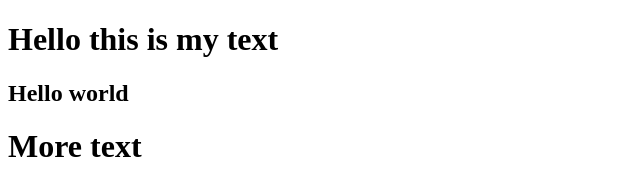
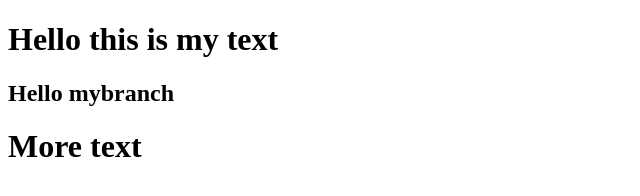
Before and after one commit to KosalSreyka/TestingGit, a plain HTML site: page index.html in a window 1280 px wide. Shown: the whole page, without its empty margins (0-640 px from the left). Drawn offline with Linux system fonts and the light colour scheme.

Commit message:
code in new branch

```diff
--- a/index.html
+++ b/index.html
@@ -7,7 +7,8 @@
 </head>
 <body>
           <h1>Hello this is my text</h1>
-          <h2>Hello world</h2>
+          <h2>Hello mybranch</h2>
           <h1>More text</h1>
+
 </body>
 </html>
```
